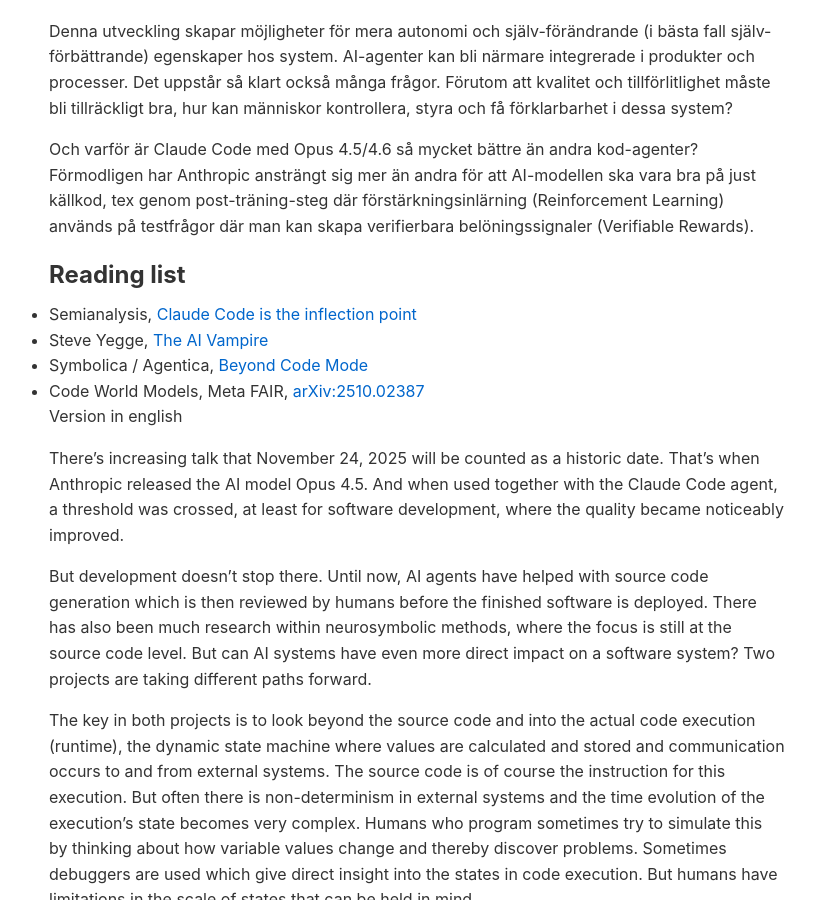
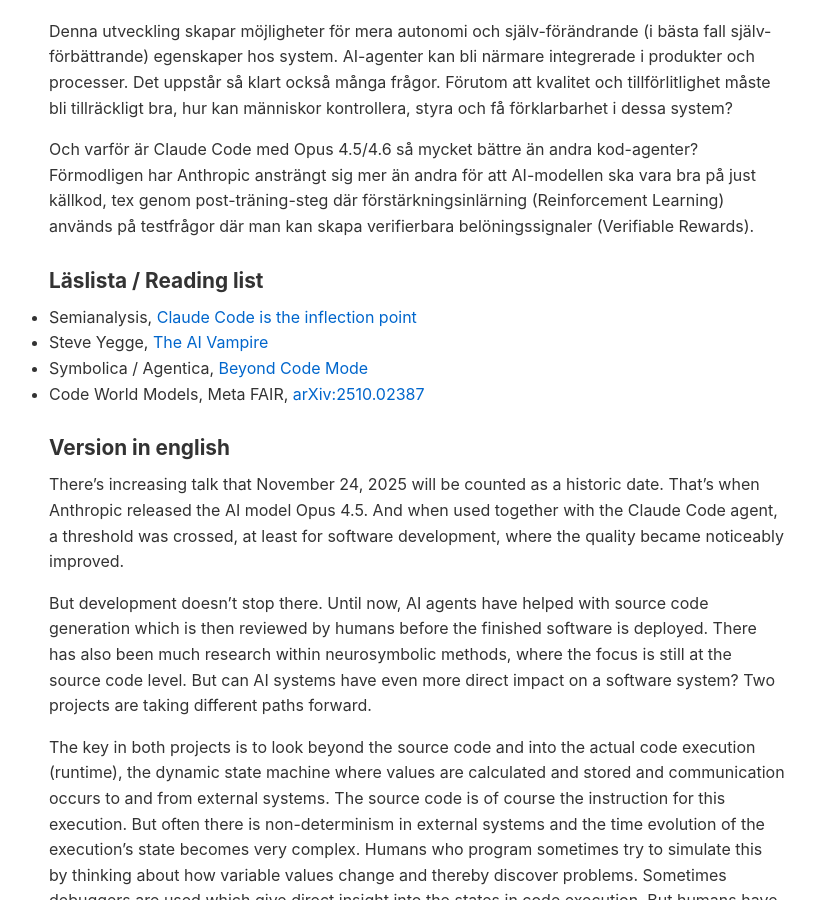
Before and after one commit to kormart/kormart.github.io, a Jekyll site: the page built from _posts/2026-02-15-ai-in-software-systems.md, in a window 1280 px wide and 900 px high, scrolled down 1181 px. Shown: the whole window, without its empty margins (223-1038 px from the left). Built offline with Jekyll 4.4.1, drawn with Linux system fonts in a browser that asks for light colours.

Commit message:
small adjustments

```diff
--- a/_posts/2026-02-15-ai-in-software-systems.md
+++ b/_posts/2026-02-15-ai-in-software-systems.md
@@ -22,14 +22,14 @@
 Och varför är Claude Code med Opus 4.5/4.6 så mycket bättre än andra kod-agenter? Förmodligen har Anthropic ansträngt sig mer än andra för att AI-modellen ska vara bra på just källkod, tex genom post-träning-steg där förstärkningsinlärning (Reinforcement Learning) används på testfrågor där man kan skapa verifierbara belöningssignaler (Verifiable Rewards).
 
 
-## Reading list
+### Läslista / Reading list
 
 * Semianalysis, [Claude Code is the inflection point](https://newsletter.semianalysis.com/p/claude-code-is-the-inflection-point)
 * Steve Yegge, [The AI Vampire](https://steve-yegge.medium.com/the-ai-vampire-eda6e4f07163)
 * Symbolica / Agentica, [Beyond Code Mode](https://www.symbolica.ai/agentica)
 * Code World Models, Meta FAIR, [arXiv:2510.02387](https://arxiv.org/abs/2510.02387)
 
-Version in english
+### Version in english
 
 There's increasing talk that November 24, 2025 will be counted as a historic date. That's when Anthropic released the AI model Opus 4.5. And when used together with the Claude Code agent, a threshold was crossed, at least for software development, where the quality became noticeably improved.
 
```
